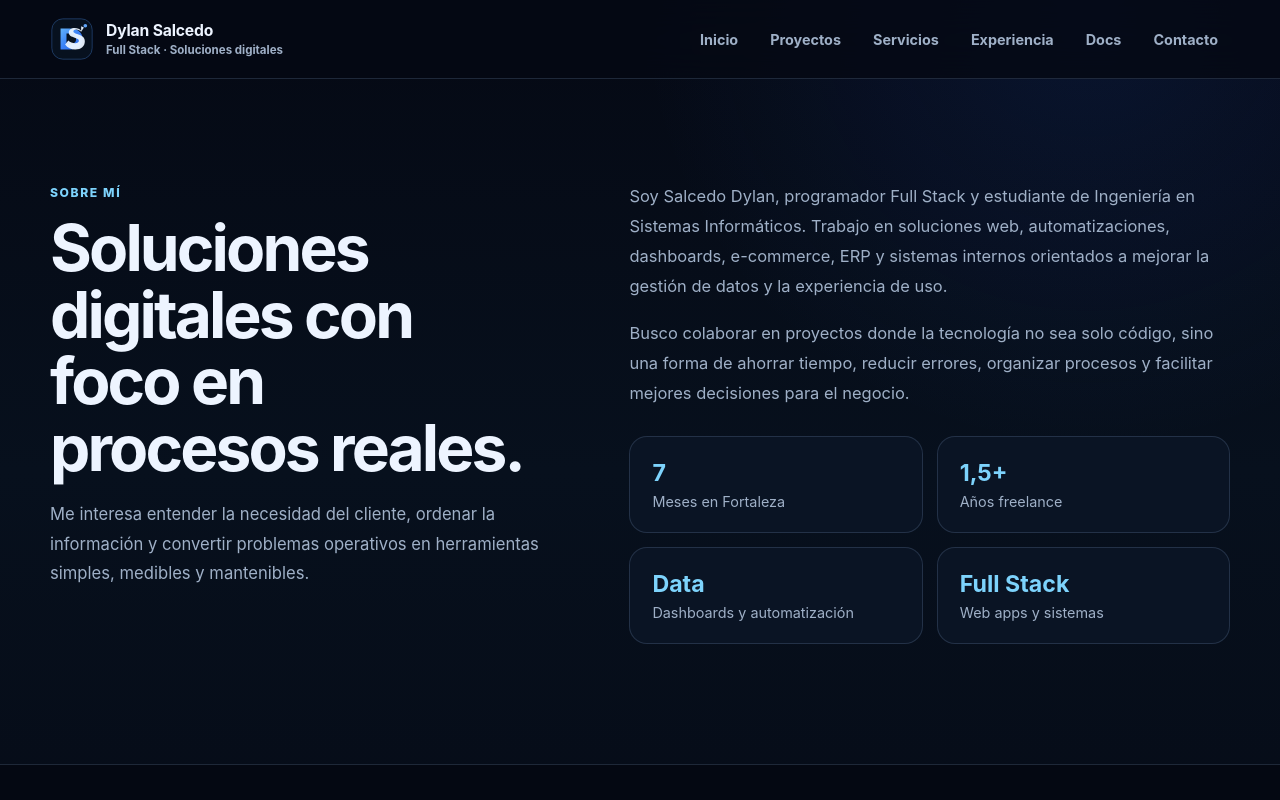
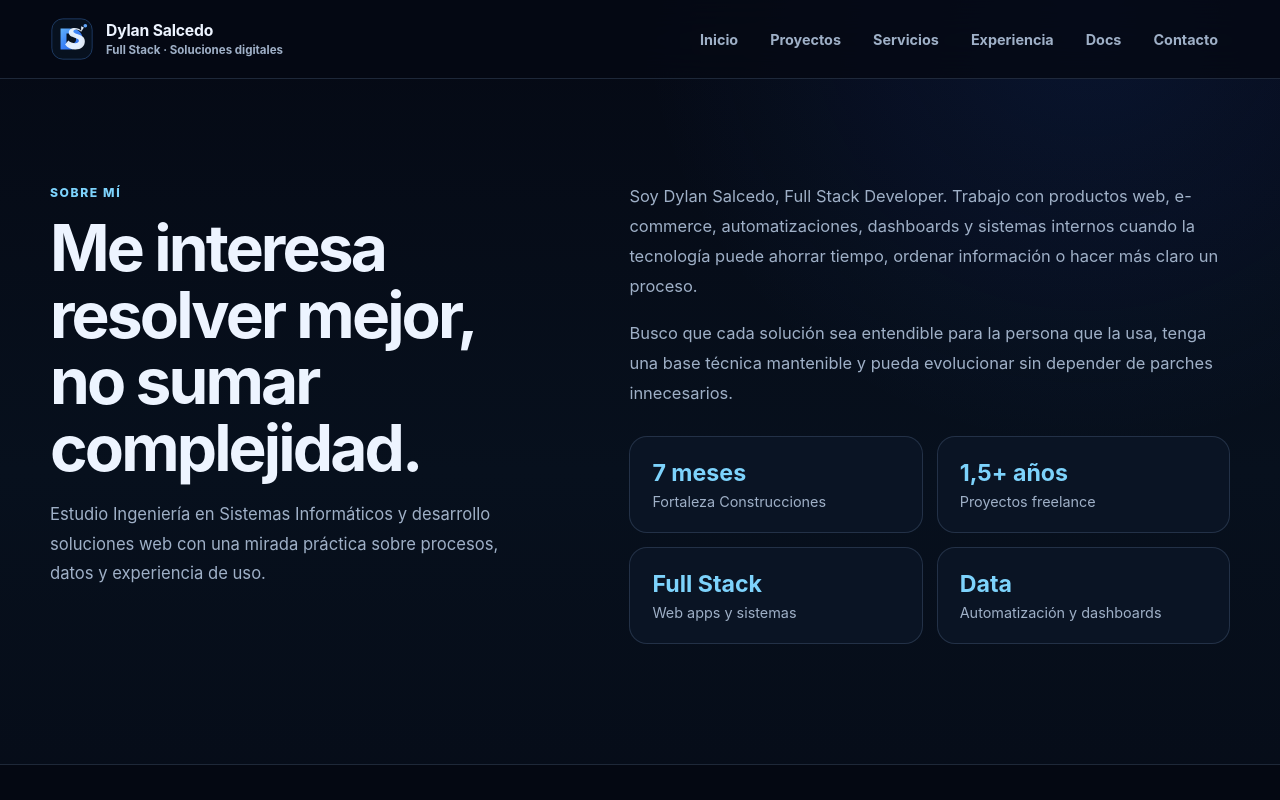
Before and after one commit to DylanDev08/Portfolio-Dylan, a React (Vite) app in the folder frontend/: page /sobre-mi in a window 1280 px wide. Shown: the top 800 px of the page. Built offline with nearby package versions, Linux system fonts and the light colour scheme; no server answers.

Commit message:
copy: simplify about section around problem solving

```diff
--- a/frontend/src/features/profile/components/AboutSection.jsx
+++ b/frontend/src/features/profile/components/AboutSection.jsx
@@ -6,24 +6,26 @@ export function AboutSection() {
       <div className="container content-split">
         <SectionTitle
           eyebrow="Sobre mí"
-          title="Soluciones digitales con foco en procesos reales."
-          description="Me interesa entender la necesidad del cliente, ordenar la información y convertir problemas operativos en herramientas simples, medibles y mantenibles."
+          title="Me interesa resolver mejor, no sumar complejidad."
+          description="Estudio Ingeniería en Sistemas Informáticos y desarrollo soluciones web con una mirada práctica sobre procesos, datos y experiencia de uso."
         />
+
         <div className="about-copy">
           <p>
-            Soy Salcedo Dylan, programador Full Stack y estudiante de Ingeniería en Sistemas Informáticos. Trabajo en
-            soluciones web, automatizaciones, dashboards, e-commerce, ERP y sistemas internos orientados a mejorar la
-            gestión de datos y la experiencia de uso.
+            Soy Dylan Salcedo, Full Stack Developer. Trabajo con productos web, e-commerce, automatizaciones,
+            dashboards y sistemas internos cuando la tecnología puede ahorrar tiempo, ordenar información o hacer más
+            claro un proceso.
           </p>
           <p>
-            Busco colaborar en proyectos donde la tecnología no sea solo código, sino una forma de ahorrar tiempo,
-            reducir errores, organizar procesos y facilitar mejores decisiones para el negocio.
+            Busco que cada solución sea entendible para la persona que la usa, tenga una base técnica mantenible y
+            pueda evolucionar sin depender de parches innecesarios.
           </p>
+
           <div className="facts">
-            <article><strong>7</strong><span>Meses en Fortaleza</span></article>
-            <article><strong>1,5+</strong><span>Años freelance</span></article>
-            <article><strong>Data</strong><span>Dashboards y automatización</span></article>
+            <article><strong>7 meses</strong><span>Fortaleza Construcciones</span></article>
+            <article><strong>1,5+ años</strong><span>Proyectos freelance</span></article>
             <article><strong>Full Stack</strong><span>Web apps y sistemas</span></article>
+            <article><strong>Data</strong><span>Automatización y dashboards</span></article>
           </div>
         </div>
       </div>
```
